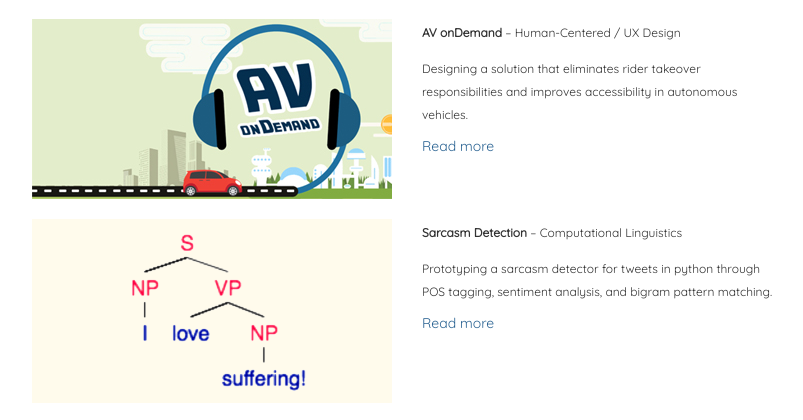
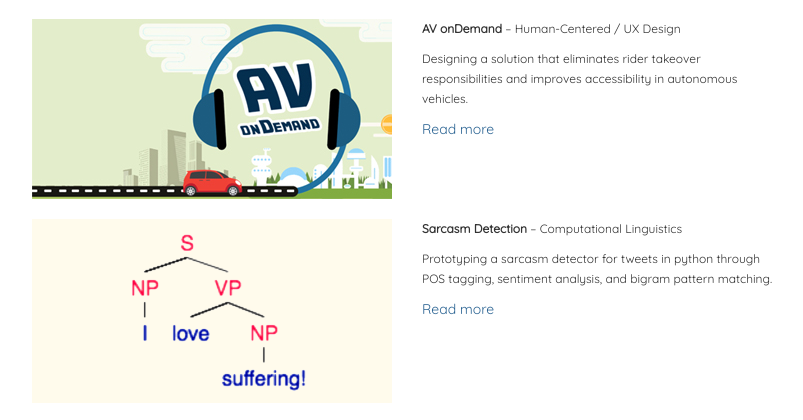
Before and after one commit to jeduhay/personalwebsite, a PHP site: page /portfolio.html in a window 1280 px wide. Shown: the part 444-864 px from the top of the page, without its empty margins (233-1036 px from the left). Run offline with PHP 8.4, Linux system fonts and the light colour scheme; some libraries are stand-ins or nearby versions; some web fonts are replaced.

Commit message:
More font modification

```diff
--- a/css/style.css
+++ b/css/style.css
@@ -49,7 +49,7 @@ h6 {
 }
 p {
   font-size: 9pt;
-  line-height: 28px;
+  line-height: 20px;
 }
 li {
   font-size: 9pt;
--- a/portfolio.html
+++ b/portfolio.html
@@ -119,7 +119,7 @@
           <!-- Description -->
           <div class="col-md-4">
             <p><b>RFID Pathways</b> – UI / UX Design</p>
-            <p style="line-height:23px;">
+            <p>
               Designing interactive displays at Birch Aquarium
               to give visitors personalized learning experiences.
             </p>
@@ -155,7 +155,7 @@
           <!-- Description -->
           <div class="col-md-4">
             <p><b>AV onDemand</b> – Human-Centered / UX Design</p>
-            <p style="line-height:23px;">
+            <p>
               Designing a solution that eliminates rider takeover
               responsibilities and improves accessibility in autonomous vehicles.
             </p>
@@ -191,7 +191,7 @@
           <!-- Description -->
           <div class="col-md-4">
             <p><b>Sarcasm Detection</b> – Computational Linguistics</p>
-            <p style="line-height:23px;">
+            <p>
               Prototyping a sarcasm detector for tweets in python through POS tagging,
               sentiment analysis, and bigram pattern matching.
             </p>
@@ -225,7 +225,7 @@
           <!-- Description -->
           <div class="col-md-4">
             <p><b>Study Jam</b> – UI / UX Design</p>
-            <p style="line-height:23px;">
+            <p>
               Designing a web app that encourages collaborative studying.
             </p>
             <div class="learn">
@@ -258,7 +258,7 @@
           <!-- Description -->
           <div class="col-md-4">
             <p><b>Entry to Disney's 2018 Design Competition</b> – Speculative / Graphic Design</p>
-            <p style="line-height:23px;">
+            <p>
               Unable to disclose information online.
             </p>
             <div class="learn">
@@ -291,7 +291,7 @@
           <!-- Description -->
           <div class="col-md-4">
             <p><b>Untitled DFA project on accessibility</b> – Human-Centered Design</p>
-            <p style="line-height:23px;">
+            <p>
               In progress.
             </p>
             <div class="learn">
```
